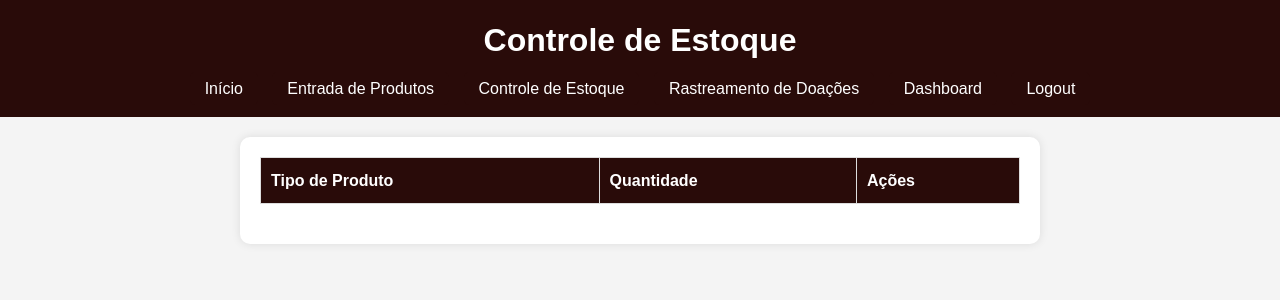
After one commit to felipemartinslucio/projeto-bons-fluidos, a Flask app: page /estoque in a window 1280 px wide. The commit adds this page. Shown: the top 300 px of the page. Run offline with Flask 3, Linux system fonts and the light colour scheme; lists and menus that the app fills with data are empty.

Commit message:
Adição página estoque e index, lógica e estilização

```diff
--- /dev/null
+++ b/static/css/styles.css
@@ -0,0 +1,184 @@
+/* Reset CSS */
+* {
+    margin: 0;
+    padding: 0;
+    box-sizing: border-box;
+}
+
+body {
+    font-family: Arial, sans-serif;
+    line-height: 1.6;
+    background-color: #f4f4f4;
+    color: #333;
+}
+
+/* Cabeçalho */
+header {
+    background-color: #290b09;
+    color: #fff;
+    padding: 15px 0;
+    text-align: center;
+    margin-bottom: 20px;
+}
+
+header h1 {
+    font-size: 2rem;
+    margin-bottom: 10px;
+}
+
+nav {
+    margin-top: 10px;
+}
+
+nav a {
+    color: #fff;
+    text-decoration: none;
+    padding: 8px 15px;
+    margin: 0 5px;
+    background-color: #290b09;
+    border-radius: 5px;
+}
+
+nav a:hover {
+    background-color: #290b09;
+}
+
+/* Estilos principais */
+main {
+    padding: 20px;
+    max-width: 800px;
+    margin: 0 auto;
+    background-color: #fff;
+    box-shadow: 0 0 10px rgba(0, 0, 0, 0.1);
+    border-radius: 10px;
+}
+
+main h2 {
+    font-size: 1.8rem;
+    margin-bottom: 20px;
+}
+
+p {
+    margin-bottom: 15px;
+}
+
+#loginMessage, #cadastroMessage, #entradaMessage, #doacaoMessage {
+    margin-top: 10px;
+    color: #290b09;
+}
+
+/* Estilos para formulários */
+form {
+    display: flex;
+    flex-direction: column;
+}
+
+label {
+    margin-bottom: 5px;
+    font-weight: bold;
+}
+
+input[type="text"], input[type="email"], input[type="password"], input[type="number"], input[type="date"], select {
+    padding: 10px;
+    margin-bottom: 15px;
+    border: 1px solid #ccc;
+    border-radius: 5px;
+    font-size: 1rem;
+}
+
+button {
+    padding: 10px;
+    background-color: #290b09;
+    color: #fff;
+    border: none;
+    border-radius: 5px;
+    font-size: 1rem;
+    cursor: pointer;
+}
+
+button:hover {
+    background-color: #290b09;
+}
+
+/* Estilos para tabelas */
+table {
+    width: 100%;
+    border-collapse: collapse;
+    margin-bottom: 20px;
+}
+
+thead {
+    background-color: #290b09;
+    color: #fff;
+}
+
+th, td {
+    padding: 10px;
+    border: 1px solid #ddd;
+    text-align: left;
+}
+
+tbody tr:nth-child(even) {
+    background-color: #f4f4f4;
+}
+
+/* Estilos para listas */
+ul {
+    list-style: none;
+}
+
+ul li {
+    background-color: #f4f4f4;
+    margin-bottom: 10px;
+    padding: 10px;
+    border-left: 5px solid #290b09;
+    border-radius: 5px;
+}
+
+ul li:nth-child(even) {
+    background-color: #e0e0e0;
+}
+
+/* Estilos para links */
+a {
+    color: #290b09;
+    text-decoration: none;
+}
+
+a:hover {
+    text-decoration: underline;
+}
+
+/* Estilos para responsividade */
+@media (max-width: 600px) {
+    header h1 {
+        font-size: 1.5rem;
+    }
+
+    nav a {
+        padding: 8px;
+        font-size: 0.9rem;
+    }
+
+    main {
+        padding: 15px;
+    }
+
+    button, input, select {
+        font-size: 0.9rem;
+    }
+}
+
+/* Estilo para os gráficos */
+#produtosChart img, #doacoesChart img {
+    width: 100%;
+    height: 500px;
+    margin: 20px 0;
+}
+
+/* Responsividade */
+@media (max-width: 768px) {
+    #produtosChart img, #doacoesChart img {
+        height: 300px;
+    }
+}
--- a/static/js/scripts.js
+++ b/static/js/scripts.js
@@ -70,6 +70,21 @@ document.addEventListener('DOMContentLoaded', () => {
         });
     }
 
+    // Página Inicial
+    const welcomeMessage = document.getElementById('welcomeMessage');
+    if (welcomeMessage) {
+        const currentUser = getCurrentUser();
+        if (!currentUser) {
+            window.location.href = '/login';
+        } else {
+            welcomeMessage.textContent = `Olá, ${currentUser.email}!`;
+        }
+
+        document.getElementById('logout').addEventListener('click', function() {
+            logout();
+        });
+    }
+
     // Página de Registro de Produtos
     const entradaForm = document.getElementById('entradaForm');
     if (entradaForm) {
@@ -96,6 +111,46 @@ document.addEventListener('DOMContentLoaded', () => {
             } else {
                 window.location.href = '/login';
             }
+        });
+    }
+
+    // Página de Controle de Estoque
+    const estoqueTableBody = document.getElementById('estoqueTableBody');
+    if (estoqueTableBody) {
+        atualizarEstoque();
+    }
+
+    function atualizarEstoque() {
+        const currentUser = getCurrentUser();
+        if (!currentUser || !estoqueTableBody) return;
+
+        estoqueTableBody.innerHTML = '';
+        for (const tipo in currentUser.estoque) {
+            const row = document.createElement('tr');
+            row.innerHTML = `
+                <td>${tipo}</td>
+                <td>${currentUser.estoque[tipo]}</td>
+                <td>
+                    <button class="edit" data-tipo="${tipo}">Editar</button>
+                    <button class="delete" data-tipo="${tipo}">Excluir</button>
+                </td>
+            `;
+            estoqueTableBody.appendChild(row);
+        }
+
+        // Adicionar eventos aos botões de edição e exclusão
+        document.querySelectorAll('.edit').forEach(button => {
+            button.addEventListener('click', function() {
+                const tipo = this.getAttribute('data-tipo');
+                editarProduto(tipo);
+            });
+        });
+
+        document.querySelectorAll('.delete').forEach(button => {
+            button.addEventListener('click', function() {
+                const tipo = this.getAttribute('data-tipo');
+                excluirProduto(tipo);
+            });
         });
     }
 
--- /dev/null
+++ b/templates/estoque.html
@@ -0,0 +1,37 @@
+<!DOCTYPE html>
+<html lang="pt-BR">
+<head>
+    <meta charset="UTF-8">
+    <meta name="viewport" content="width=device-width, initial-scale=1.0">
+    <title>Controle de Estoque</title>
+    <link rel="stylesheet" href="../static/css/styles.css">
+</head>
+<body>
+    <header>
+        <h1>Controle de Estoque</h1>
+        <nav>
+            <a href="/">Início</a>
+            <a href="/produtos">Entrada de Produtos</a>
+            <a href="/estoque">Controle de Estoque</a>
+            <a href="/doacoes">Rastreamento de Doações</a>
+            <a href="/dashboard">Dashboard</a>
+            <a href="#" id="logout">Logout</a>
+        </nav>
+    </header>
+    <main>
+        <table>
+            <thead>
+                <tr>
+                    <th>Tipo de Produto</th>
+                    <th>Quantidade</th>
+                    <th>Ações</th>
+                </tr>
+            </thead>
+            <tbody id="estoqueTableBody">
+                <!-- Estoque inserido via JS -->
+            </tbody>
+        </table>
+    </main>
+    <script src="../static/js/scripts.js"></script>
+</body>
+</html>
```
Also changed, not shown: static/css/style.css (deleted, +0 -164 lines), templates/index.html (added, +34 -0 lines), templates/cadastro.html (line endings or trailing spaces), templates/login.html (line endings or trailing spaces).
